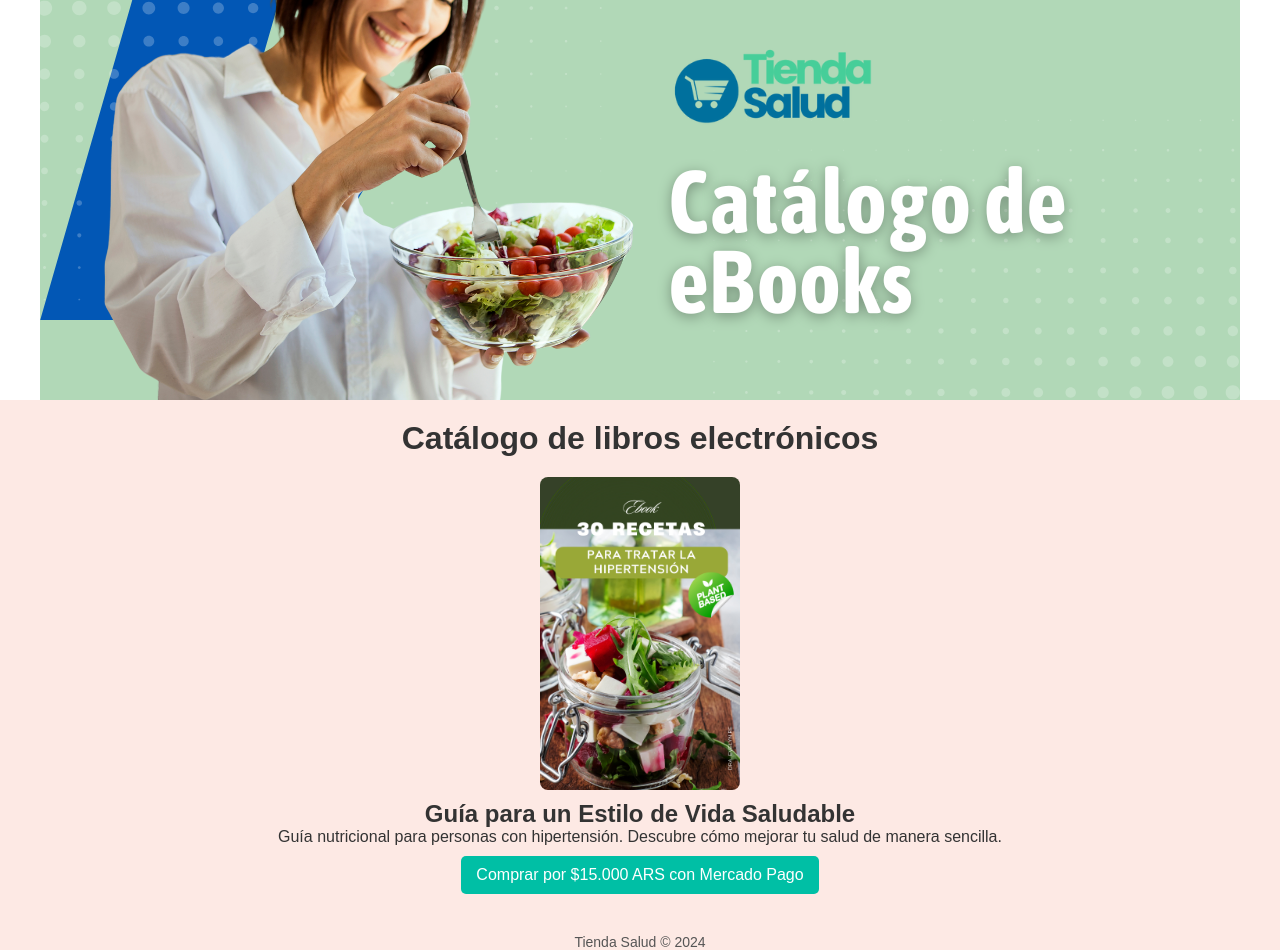
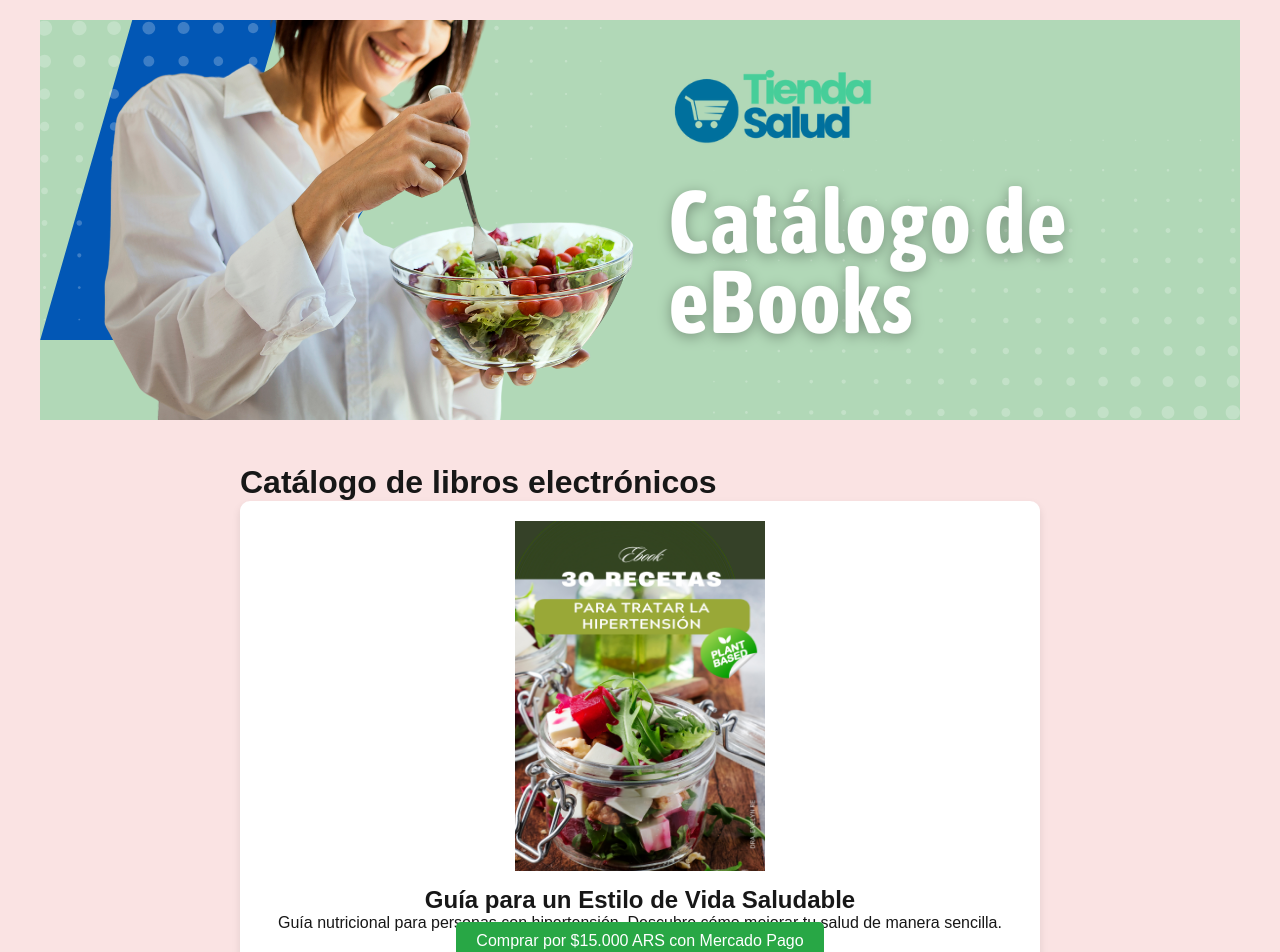
Before and after one commit to evelynre2024/mi-tienda-online, a Next.js app in the folder tu-tienda-online/: page / in a window 1280 px wide. Shown: the top 952 px of the page. Built offline with nearby package versions, Linux system fonts and the light colour scheme.

Commit message:
Agregado segundo ebook y ajustes en el diseño

```diff
--- a/tu-tienda-online/app/page.module.css
+++ b/tu-tienda-online/app/page.module.css
@@ -2,69 +2,50 @@
   display: flex;
   flex-direction: column;
   align-items: center;
-  font-family: Arial, sans-serif;
-  background-color: #fde9e4; /* Fondo en color pastel */
-  color: #333;
-  margin: 0;
-  padding: 0;
+  padding: 20px;
+  background-color: #fae3e3; /* Fondo pastel */
 }
 
 .header {
-  width: 100%;
-  background-color: #fff;
-  padding: 0;
-}
-
-.header img {
-  width: 100%; /* Hace que el banner ocupe el ancho completo */
-  height: auto; /* Mantiene las proporciones */
-  max-width: 1200px; /* Máximo ancho para pantallas grandes */
-  display: block;
-  margin: 0 auto;
+  margin-bottom: 40px;
 }
 
 .main {
-  padding: 20px;
-  text-align: center;
+  width: 100%;
+  max-width: 800px;
 }
 
 .product {
   display: flex;
   flex-direction: column;
   align-items: center;
-  margin-top: 20px;
-}
-
-.product img {
-  width: 200px;
-  height: auto;
-  border-radius: 8px;
-  margin-bottom: 10px;
+  background-color: #ffffff; /* Fondo blanco para cada libro */
+  border-radius: 10px;
+  padding: 20px;
+  box-shadow: 0 4px 8px rgba(0, 0, 0, 0.1);
+  margin-bottom: 40px;
 }
 
 .productDetails {
   text-align: center;
+  margin-top: 15px;
 }
 
 .buyButton {
-  display: inline-block;
-  margin-top: 10px;
-  padding: 10px 15px;
-  background-color: #00bfa5;
-  color: white;
+  background-color: #28a745; /* Verde para el botón de compra */
+  color: #ffffff;
+  padding: 10px 20px;
+  border: none;
+  border-radius: 5px;
   text-decoration: none;
-  font-size: 16px;
-  border-radius: 5px;
-  transition: background-color 0.3s ease;
+  margin-top: 15px;
 }
 
 .buyButton:hover {
-  background-color: #008c7a;
+  background-color: #218838; /* Efecto hover */
 }
 
 .footer {
-  margin-top: 20px;
-  text-align: center;
-  font-size: 14px;
-  color: #555;
+  margin-top: 40px;
+  color: #888888;
 }
```
Also changed, not shown: tu-tienda-online/app/about/page.js.txt, tu-tienda-online/public/portada-ebook-calcio.png (added).
